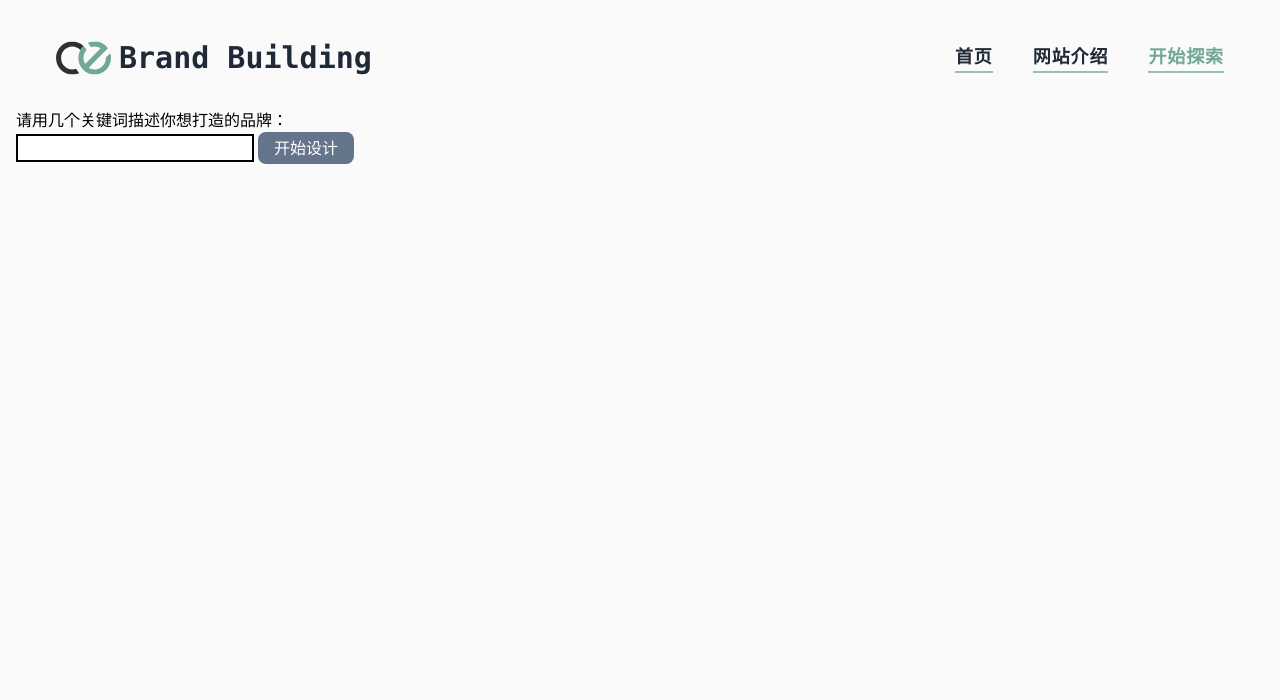
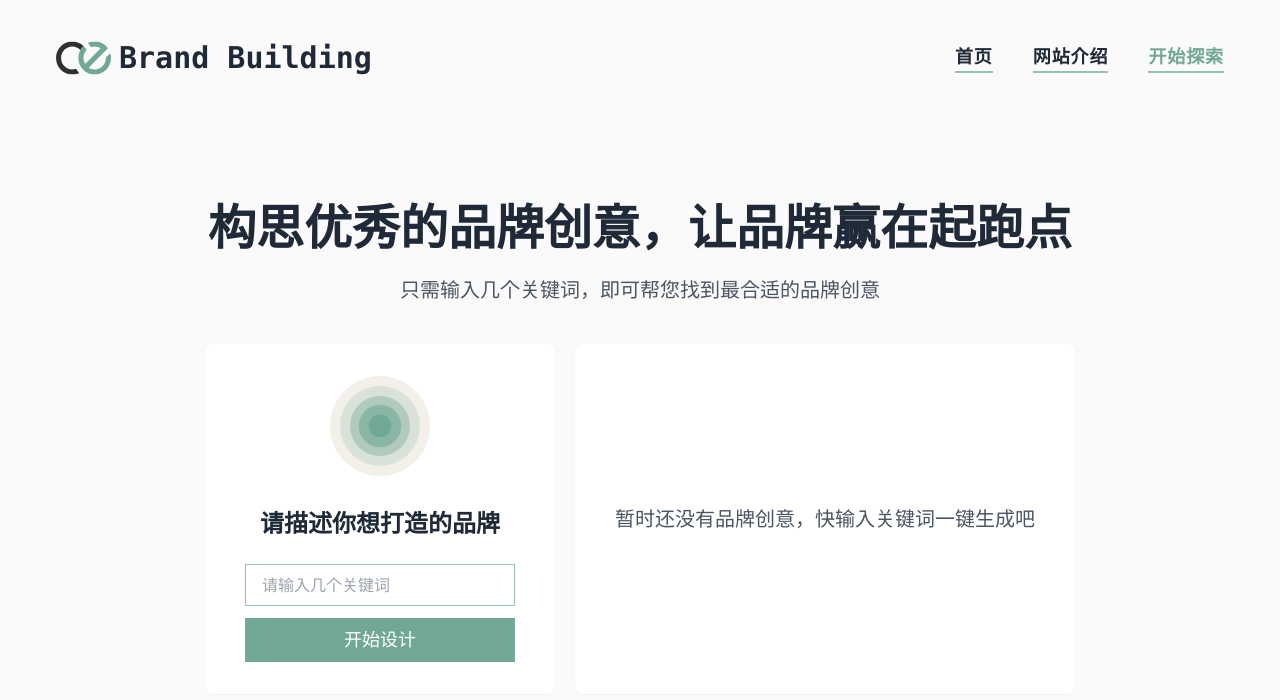
Before and after one commit to RealChenyuan/brand-building, a Next.js app: page /design in a window 1280 px wide. Shown: the top 700 px of the page. Built offline with nearby package versions, Linux system fonts and the light colour scheme.

Commit message:
feat:样式优化

```diff
--- a/app/design/page.tsx
+++ b/app/design/page.tsx
@@ -1,9 +1,9 @@
 "use client";
 
-import { timeStamp } from "console";
 import Image from "next/image";
 import { useEffect, useState } from "react";
 import Header from "../components/Header";
+import IdeaIcon from "../../public/assets/idea.svg";
 
 const getToken = async () => {
   const res = await fetch(
@@ -20,6 +20,7 @@ export default function Design() {
   const [question, setQuestion] = useState("");
   const [queryHistory, setQueryHistory] = useState([]);
   const [logoUrls, setLogoUrls] = useState([]);
+  const [isLoading, setIsLoading] = useState(false);
 
   const request = async (params: any, url: string) => {
     const token = await getToken();
@@ -44,7 +45,7 @@ export default function Design() {
       query_history: queryHistory,
       biz: "api_test",
       query:
-        "请帮我根据以下主题取十个具有创意的品牌名称，并将名字以数组形式返回，不要给名字加序号，关键词如下：" +
+        "请帮我根据以下主题取十个具有创意的品牌名称，并以数组形式返回，不要给名字加序号，关键词如下：" +
         question,
       session_id: "111",
       config: {},
@@ -63,7 +64,7 @@ export default function Design() {
     const params = {
       prompt,
       negative_prompt: "",
-      image_count: 3,
+      image_count: 6,
       seed: [],
       width: 1024,
       height: 1024,
@@ -83,9 +84,8 @@ export default function Design() {
     const url = "https://is-gateway-test.corp.kuaishou.com/vcg/textToImage";
 
     const res = await request(params, url);
-    const {
-      vcg_common_response: { task_id },
-    } = res || {};
+    const { vcg_common_response } = res || {};
+    const { task_id } = vcg_common_response || {};
     return task_id;
   };
 
@@ -93,7 +93,7 @@ export default function Design() {
     const params = {
       prompt,
       negative_prompt: "",
-      image_count: 3,
+      image_count: 6,
       seed: [],
       width: 1024,
       height: 1024,
@@ -113,10 +113,8 @@ export default function Design() {
     const url = "https://is-gateway-test.corp.kuaishou.com/vcg/textToImage";
 
     const res = await request(params, url);
-    const {
-      vcg_common_response: { result_code: resultCode },
-      generate_image_infos,
-    } = res;
+    const { vcg_common_response, generate_image_infos } = res || {};
+    const { result_code: resultCode } = vcg_common_response;
     const imageIds = generate_image_infos.map((item: any) => item.image.key);
     return { resultCode, imageIds };
   };
@@ -128,6 +126,7 @@ export default function Design() {
       const { resultCode, imageIds } = await draw(taskId, prompt);
       if (resultCode === 0) {
         setLogoUrls(imageIds);
+        setIsLoading(false);
         clearInterval(timer);
       }
     }, 1000);
@@ -136,30 +135,54 @@ export default function Design() {
   const submitHandler = async () => {
     setAnswer("");
     setLogoUrls([]);
+    setIsLoading(true);
     await chat(question);
+    setQuestion("");
     await ketu(question);
-    setQuestion("");
   };
 
   return (
-    <div className="h-screen bg-background-gray relative overflow-hidden">
+    <div className="h-screen bg-background-gray relative overflow-hidden min-w-[1200px] flex flex-col">
       <Header />
-      <div className="flex flex-col gap-5 ml-4 mt-8">
-        <div>
-          <div>请用几个关键词描述你想打造的品牌：</div>
+      <div className="title w-full text-center text-5xl  text-gray-800 font-semibold mt-32">
+        构思优秀的品牌创意，让品牌赢在起跑点
+      </div>
+      <div className="title w-full text-center text-xl  text-gray-600 font-medium mt-6">
+        只需输入几个关键词，即可帮您找到最合适的品牌创意
+      </div>
+      <div className="flex gap-5 mt-10 min-w-[900px] self-center justify-center">
+        <div className="rounded-lg bg-white shadow-sm px-10 py-8 flex flex-col items-center min-w-[350px]">
+          <Image
+            width={100}
+            height={100}
+            src={IdeaIcon}
+            alt=""
+            className="rounded-md"
+          />
+          <div className="text-2xl font-bold text-gray-800 mt-8">
+            请描述你想打造的品牌
+          </div>
           <input
             value={question}
+            placeholder="请输入几个关键词"
             onChange={(e) => setQuestion(e.target.value)}
-            className="border-black border-2 mr-1"
+            className="w-full border-[1px] border-brand-green-tight px-4 py-2 mt-6 focus-visible:border-[1px] focus-visible::border-brand-green-tight outline-none"
           />
           <button
-            className="bg-slate-500 text-white px-4 py-1 rounded-lg"
+            className="bg-brand-green text-white px-4 py-2 text-lg w-full mt-3 hover:bg-brand-green-tight active:bg-brand-green-tight"
             onClick={submitHandler}
           >
             开始设计
           </button>
         </div>
-        <div className="flex gap-2">
+        <div className="rounded-lg bg-white shadow-sm py-8 flex justify-between px-10 min-w-[350px]">
+          {isLoading ? (
+            <div className="text-center w-full self-center text-lg text-gray-500">
+              加载中……
+            </div>
+          ) : answer && logoUrls.length > 0 ? (
+            <>
+              <div className="grid grid-cols-2 gap-3 px-16 border-r-2 border-brand-green">
                 {answer &&
                   JSON.parse(answer).map((name: string, index: number) => {
                     const names = name.split(".");
@@ -167,14 +190,14 @@ export default function Design() {
                     return (
                       <div
                         key={index}
-                  className="px-2 py-1 bg-brand-green text-white rounded-md"
+                        className="px-4 py-2 border-brand-green border-[1px] text-gray-700 self-center text-center"
                       >
                         {names[names.length - 1]}
                       </div>
                     );
                   })}
               </div>
-        <div className="flex gap-4 items-center">
+              <div className="grid grid-cols-2 gap-x-4 gap-y-2 px-16">
                 {logoUrls.map((url, index) => (
                   <Image
                     width={100}
@@ -186,6 +209,13 @@ export default function Design() {
                   />
                 ))}
               </div>
+            </>
+          ) : (
+            <div className="text-center w-full self-center text-xl text-gray-600">
+              暂时还没有品牌创意，快输入关键词一键生成吧
+            </div>
+          )}
+        </div>
       </div>
     </div>
   );
--- a/app/page.tsx
+++ b/app/page.tsx
@@ -3,7 +3,6 @@
 import Image from "next/image";
 import HeroIcon from "../public/assets/hero-card.svg";
 import HeroBg from "../public/assets/hero-bg.svg";
-import NavIcon from "../public/assets/nav-logo.svg";
 import { useRouter } from "next/navigation";
 import Header from "./components/Header";
 
@@ -11,7 +10,7 @@ export default function Home() {
   const route = useRouter();
 
   return (
-    <div className="h-screen bg-background-gray relative overflow-hidden">
+    <div className="h-screen bg-background-gray relative overflow-hidden min-w-[1200px]">
       <Header />
       <div className="heading ml-14 mt-64 flex flex-col gap-6">
         <div className="text-gray-900 text-6xl font-bold tracking-wider leading-tight">
```
Also changed, not shown: public/assets/idea.svg (added). Lines whose indentation alone changed are shown as unchanged.
